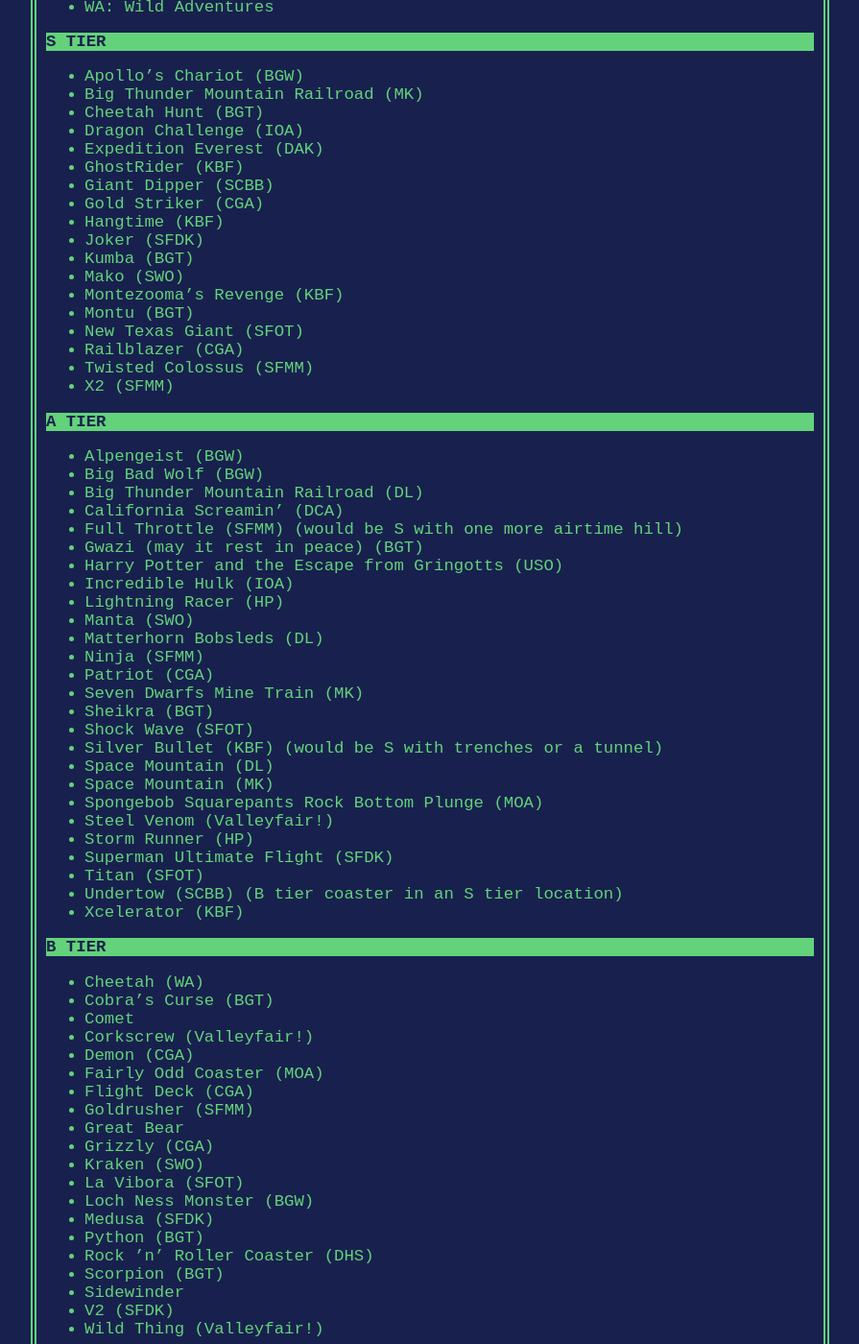
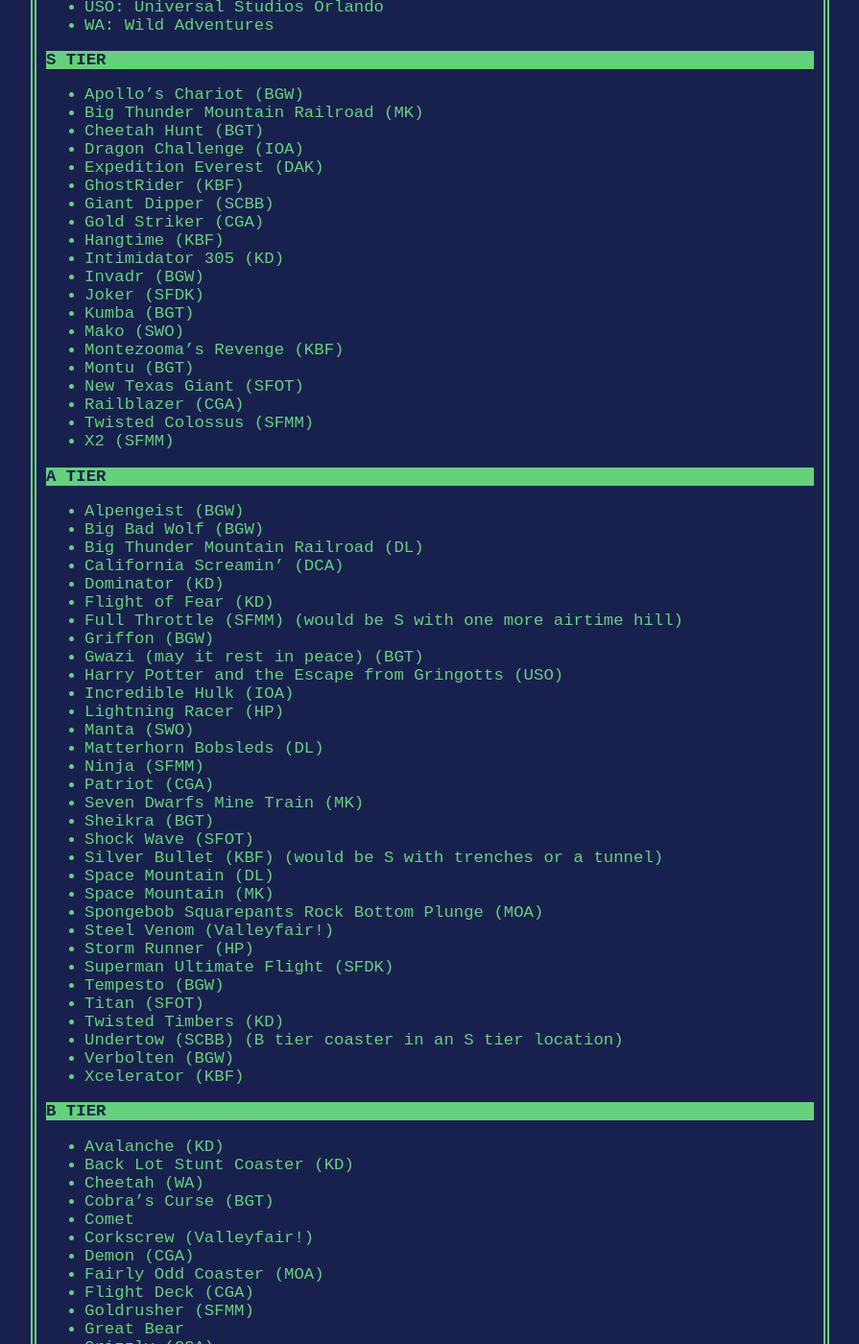
Before and after one commit to jkap/jkap-crimeteam, a Jekyll site: the page built from coaster-tiers.md, in a window 1280 px wide and 1400 px high, scrolled down 528 px. Shown: the whole window at 96% size, without its empty margins (192-1087 px from the left). Built offline with Jekyll 4.4.1, drawn with Linux system fonts in a browser that asks for light colours; some of the changed text lies outside the part shown.

Commit message:
KD and BGW

```diff
--- a/coaster-tiers.md
+++ b/coaster-tiers.md
@@ -42,6 +43,8 @@ all tiers sorted alphabetically
 - Giant Dipper (SCBB)
 - Gold Striker (CGA)
 - Hangtime (KBF)
+- Intimidator 305 (KD)
+- Invadr (BGW)
 - Joker (SFDK)
 - Kumba (BGT)
 - Mako (SWO)
@@ -58,7 +61,10 @@ all tiers sorted alphabetically
 - Big Bad Wolf (BGW)
 - Big Thunder Mountain Railroad (DL)
 - California Screamin’ (DCA)
+- Dominator (KD)
+- Flight of Fear (KD)
 - Full Throttle (SFMM) (would be S with one more airtime hill)
+- Griffon (BGW)
 - Gwazi (may it rest in peace) (BGT)
 - Harry Potter and the Escape from Gringotts (USO)
 - Incredible Hulk (IOA)
@@ -77,12 +83,17 @@ all tiers sorted alphabetically
 - Steel Venom (Valleyfair!)
 - Storm Runner (HP)
 - Superman Ultimate Flight (SFDK)
+- Tempesto (BGW)
 - Titan (SFOT)
+- Twisted Timbers (KD)
 - Undertow (SCBB) (B tier coaster in an S tier location)
+- Verbolten (BGW)
 - Xcelerator (KBF)
 
 ## B Tier
 
+- Avalanche (KD)
+- Back Lot Stunt Coaster (KD)
 - Cheetah (WA)
 - Cobra’s Curse (BGT)
 - Comet
@@ -93,19 +104,23 @@ all tiers sorted alphabetically
 - Goldrusher (SFMM)
 - Great Bear
 - Grizzly (CGA)
+- Grizzle (KD)
 - Kraken (SWO)
 - La Vibora (SFOT)
 - Loch Ness Monster (BGW)
 - Medusa (SFDK)
 - Python (BGT)
+- Racer 75 (KD)
 - Rock ’n’ Roller Coaster (DHS)
 - Scorpion (BGT)
 - Sidewinder
 - V2 (SFDK)
 - Wild Thing (Valleyfair!)
+- Woodstock Express (KD)
 
 ## C Tier
 
+- Apple Zapple (KD)
 - Avatar Airbender (MOA)
 - Boomerang (WA)
 - Pepsi Orange Streak (MOA)
```
Also changed, not shown: other parts of coaster-tiers.md (+3 -0 lines).
